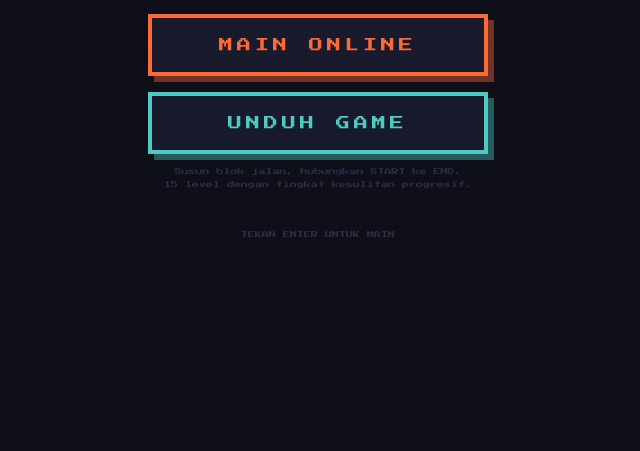
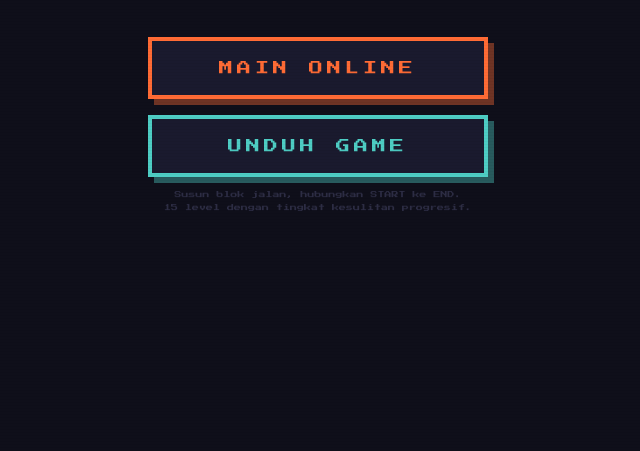
Before and after one commit to Afhwan/retro-path, an Electron app: page landing.html in a window 960 px wide. Shown: the part 349-800 px from the top of the page, without its empty margins (162-802 px from the left). Drawn offline with Linux system fonts and the light colour scheme.

Commit message:
hapus 'TEKAN ENTER' dari landing page

```diff
--- a/landing.html
+++ b/landing.html
@@ -147,8 +147,6 @@
     </div>
 
     <p class="desc">Susun blok jalan, hubungkan START ke END.<br>15 level dengan tingkat kesulitan progresif.</p>
-
-    <p class="footer">TEKAN ENTER UNTUK MAIN</p>
   </div>
 
   <script>
```
